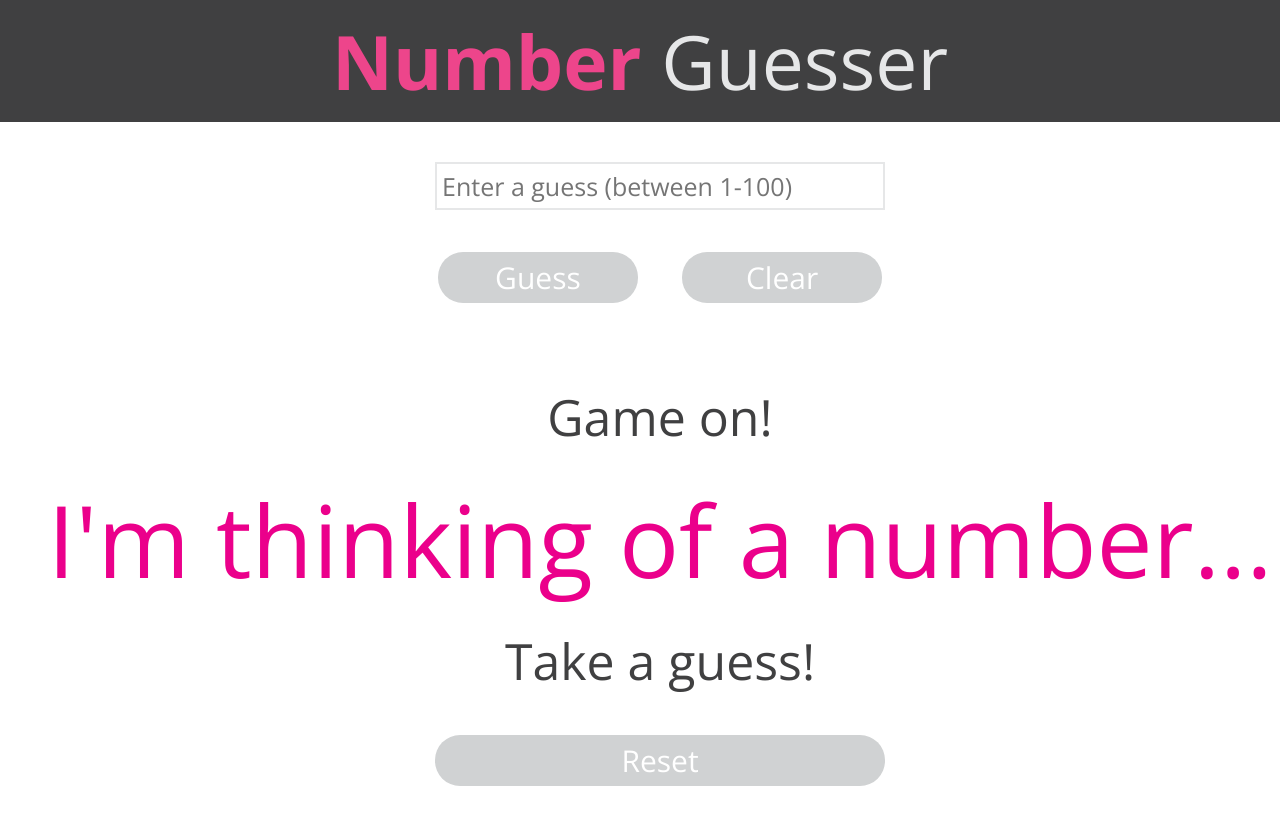
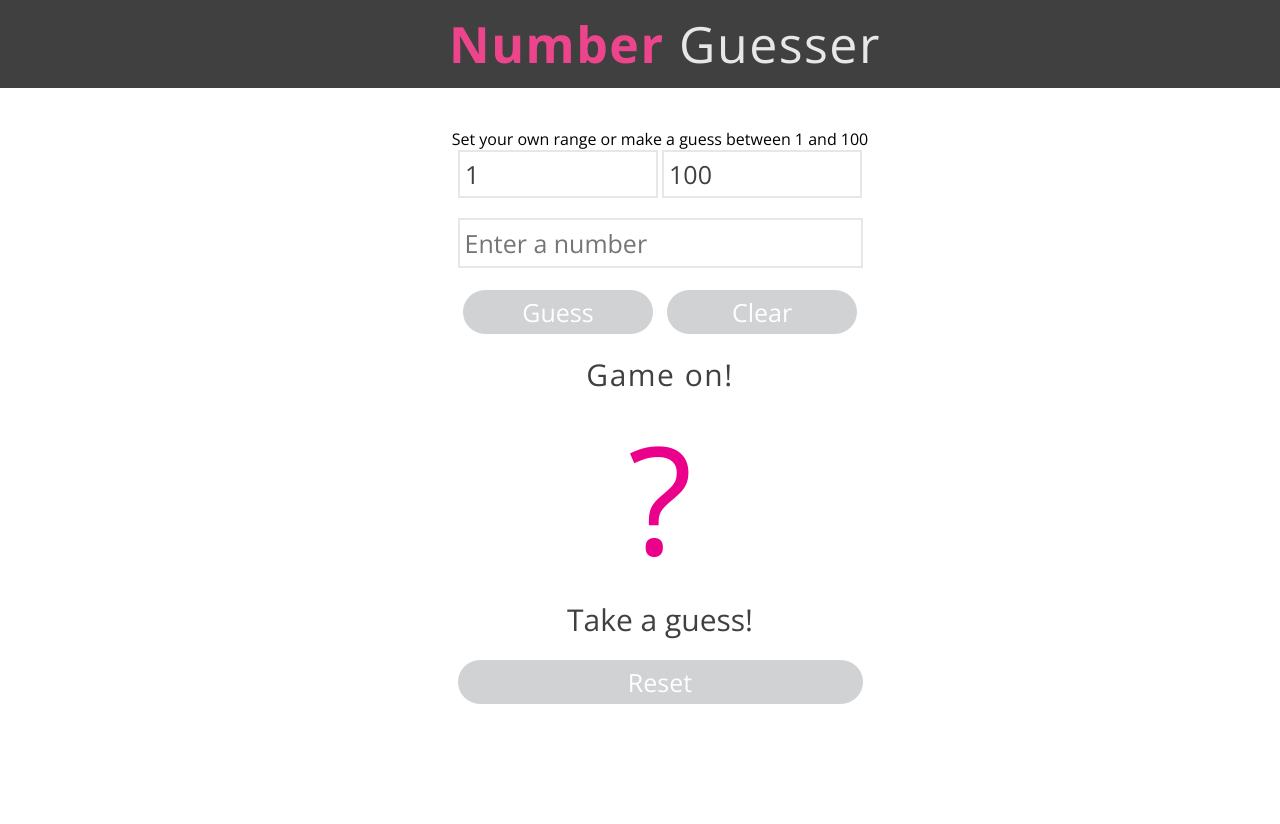
Before and after one commit to francylang/Number-Guesser, a plain HTML site: page index.html in a window 1280 px wide. Shown: the top 824 px of the page. After the commit the page ends 800 px from the top, so only its background shows below. Drawn offline with nearby package versions, Linux system fonts and the light colour scheme.

Commit message:
refactor

```diff
--- a/index.html
+++ b/index.html
@@ -4,8 +4,6 @@
   <head>
     <link rel="stylesheet" type="text/css" href="style.css">
     <link href="https://fonts.googleapis.com/css?family=Open+Sans:300,700" rel="stylesheet">
-
-
     <title>Number Guesser</title>
   </head>
 
@@ -15,19 +13,24 @@
     </header>
 
   <!-- user input and buttons -->
-    <section>
-      <input type="number" placeholder="Enter a guess (between 1-100)" id="guess-input" />
+    <section class="main">
+      <p class="intro">Set your own range or make a guess between 1 and 100</p>
+      <div class="setNumRange">
+        <input class="input-field" id="user-min"type="number" value="1" placeholder="min" />
+        <input class="input-field" id="user-max" type ="number" value="100" placeholder="max" />
+        <input class="input-field" id="user-input" type="number" name="player input" autocomplete="off" placeholder="Enter a number" min="1" max="100">
+      </div>
       <div>
         <br />
-        <input type="submit" value="Guess" class="button" id="guess-button" disabled />
-        <input type="submit" value="Clear" class="button" id="clear-button" disabled />
+        <input class="button" id="guess-button" type="submit" value="Guess" disabled />
+        <input class="button" id="clear-button" type="submit" value="Clear"  disabled />
     </div>
   </section>
 
   <!-- Feedback and reset -->
-    <section>
+    <section class="feedback">
       <h2 id="your-last-guess">Game on!</h2>
-        <p id="last-number">I'm thinking of a number...</p>
+        <p id="last-number">?</p>
         <p id="feedback">Take a guess!</p>
         <input type="submit" value="Reset" class="button" id="reset-button" disabled />
     </section>
--- a/scripts.js
+++ b/scripts.js
@@ -1,61 +1,77 @@
+// INPUT VARIABLES
+var guessInput = document.getElementById('user-input');
 
-// input variables
-var guessInput = document.getElementById('guess-input');
-
-// button variables
+// BUTTON VARIABLES
 var guessButton = document.getElementById('guess-button');
 var clearButton = document.getElementById('clear-button');
 var resetButton = document.getElementById('reset-button');
 
-// variables
-var numLow = 1;
-var numHigh = 100;
+// VARIABLES
+var randomNumber;
+var userMin = document.getElementById('user-min');
+var userMax = document.getElementById('user-max');
 var lastNumber = document.getElementById('last-number');
 var lastGuess = document.getElementById('your-last-guess');
-var randomNumber = null;
 var feedback = document.getElementById('feedback');
 
-// var randomNumber = parseInt(nextNum());
+// EVENT LISTENERS
+guessButton.addEventListener('click', makeGuess);
+guessButton.addEventListener('click', generateRandomNumber);
+guessButton.addEventListener('click', resetButtonOn);
+guessButton.addEventListener('click', guessFeedback);
+guessButton.addEventListener('click', evaluateUserInput);
+clearButton.addEventListener('click', clear);
+guessInput.addEventListener('keyup', buttonOn);
+resetButton.addEventListener('click', restart);
+// userMin.addEventListener('keyup', enableUserRange)
+
+
 function nextNum() {
-  return Math.floor(Math.random() * ((100 - 1) + 1));
+  var min = parseInt(userMin.value);
+  var max = parseInt(userMax.value);
+  return Math.floor(Math.random() * (max - min + 1) + min);
+  console.log(randomNumber);
 }
-// generate randomNumber
-window.onload = function() {
+
+window.onload = function(e) {
+  e.preventDefault();
+}
+
+// GENERATE RANDOM NUMBER
+function generateRandomNumber() {
+  var min = parseInt(userMin.value);
+  var max = parseInt(userMax.value);
+  if (!randomNumber) {
     randomNumber = nextNum();
+    console.log(randomNumber)
+  }
 }
-// guess button
-guessButton.addEventListener('click', makeGuess);
+
+// GUESS BUTTON
 function makeGuess() {
   var guess = parseInt(guessInput.value);
-  // do I want this to be a local or global variable?
   lastNumber.innerText = guess;
 }
-// reset button
-resetButton.addEventListener('click', restart);
+// RESET BUTTON
 function restart() {
 window.location.reload();
 }
-// clearButton
-clearButton.addEventListener('click', clear);
- function clear() {
-   guessInput.value = null;
+// CLEAR BUTTON
+function clear() {
+  guessInput.value = null;
 }
-// enable buttons
-guessInput.addEventListener('keyup', buttonOn);
+// ENABLE BUTTONS
 function buttonOn() {
-  document.getElementById('guess-button').removeAttribute('disabled');
-  document.getElementById('clear-button').removeAttribute('disabled');
+  guessButton.removeAttribute('disabled');
+  clearButton.removeAttribute('disabled');
 }
-guessButton.addEventListener('click', resetButtonOn);
 function resetButtonOn() {
-  document.getElementById('reset-button').removeAttribute('disabled');
+  resetButton.removeAttribute('disabled');
 }
 
-
-guessButton.addEventListener('click', guessFeedback);
+// EVALUATE GUESS
 function guessFeedback() {
   var guess = parseInt(guessInput.value);
-// do I want this to be a local or global variable (doesn't work when it's global)?
   lastGuess.innerText = "Your last guess was";
   if (guess > randomNumber) {
       feedback.innerText = 'That is too high';
@@ -63,57 +79,18 @@ function guessFeedback() {
       feedback.innerText = 'That is too low';
   } else if (guess === randomNumber) {
       feedback.innerText = 'BOOM!';
-  // } else
-  //   lastGuess.innerText = '';
-  //   feedback.innerText = '...please enter a number';
+  } else {
+    lastGuess.innerText = '';
+    feedback.innerText = '...please enter a number';
   }
 }
-// user submits inappropriate value
-guessButton.addEventListener('click', evaluateUserInput);
+// EVALUATE INITIAL INPUT
 function evaluateUserInput() {
+  var min = parseInt(userMin.value);
+  var max = parseInt(userMax.value);
   var guess = parseInt(guessInput.value);
-  if (guess < numLow || guess > numHigh) {
+  if (guess < min || guess > max) {
     lastGuess.innerText = 'whoops...';
-    feedback.innerText = 'Choose a number between ' + numLow + ' and ' + numHigh + ' .';
-    console.log('hello');
+    feedback.innerText = 'Choose a number between ' + min + ' and ' + max + ' .';
  }
 }
-
-
-
-
-// go back and look at input and changing to buttons
-
-// or
-// var randomNumber = parseInt(nextNum());
-// function nextNum() {
-//   return Math.floor(Math.random() * ((numHigh - numLow) + numLow));
-// }
-
-// user submits a guess and gets feedback
-
-
-
-
-
-
-
-// user makes guess in proper range of numbers
-// user given feedback ("That is too high")
-// user guesses again
-// user given feedback ("That is too low")
-// user guesses again
-// user given feedback ("BOOM!")
-    // guessButton should be disabled when guessInput is empty
-    // clearButton should be disabled when guessInput is empty
-    // resetButton should be diabled until after guessButton is clicked
-// (e.g. parseInt() returns NaN)????
-
-// ADD TO NOTES
-    // event.preventDefault()
-    // input = value
-    // innertext = regular tags (not form elements)
-    // what is querySelector?
-    // sign-up for pairing sessions
-    // if console.log prints--something is wrong with the actual function
-    // if console.log doesn't print--something is wrong with the code block
--- a/style.css
+++ b/style.css
@@ -14,12 +14,13 @@ body {
 header {
   background-color: #404041;
   text-align: center;
-  padding: 10px 0px 10px 0px;
+  padding: 10px 0px 10px 50px;
+  margin-bottom: 20px;
 }
 
 h1 {
-  font-size: 75px;
-  text-align: center;
+  font-size: 50px;
+  letter-spacing: 1.5px;
 }
 
 #number {
@@ -32,7 +33,8 @@ h1 {
   font-weight: 300;
 }
 
-section {
+.main,
+.feedback {
   margin: 40px;
   display: inline-block;
   width: 100%;
@@ -40,8 +42,19 @@ section {
   margin: 20px;
 }
 
-#guess-input {
-  width: 450px;
+.setNumRange {
+  width: 50%;
+  align-items: center;
+  display: inline-block;
+}
+
+
+
+.input-field,
+.user-input,
+.button {
+  width: 200px;
+  display: inline-block;
   color: #404041;
   border: 2px solid #E6E7E8;
   font-size: 25px;
@@ -50,22 +63,39 @@ section {
   padding: 5px;
 }
 
+.input-field:focus {
+  outline-color: #ed458b;
+  outline-style: auto;
+}
+
+#user-input {
+  width: 405px;
+  height: 50px;
+}
+
+#user-min,
+#user-max {
+  margin-top: 0;
+}
+
 .button {
   color: #FFFFFF;
   background-color: #929497;
   border-radius: 25px;
   text-align: center;
-  display: inline-block;
-  font-size: 30px;
-  width: 200px;
-  padding: 5px 0px 5px 0px;
-  margin: 20px;
   text-decoration: none;
   border: none;
+  margin-top: 0;
+  width: 190px
 }
 
+#guess-button {
+  margin-right: 5px;
+}
 
-/*does each button need to have it's own id?*/
+#clear-button {
+  margin-left: 5px;
+}
 
 .button:disabled {
   background-color: #D0D2D3;
@@ -75,27 +105,35 @@ section {
   background-color: #EB008B;
 }
 
+.feedback {
+  margin-top: 0;
+}
+
 h2 {
   color: #404041;
   font-weight: 300;
   margin: 20px;
-  font-size: 50px;
+  margin-top: 0;
+  margin-bottom: 0;
+  font-size: 30px;
+  letter-spacing: 1.5px;
 }
 
 #reset-button {
-  width: 450px;
+  width: 405px;
 }
 
 #last-number {
   color: #EB008B;
-  font-size: 100px;
+  font-size: 150px;
 }
 
 #feedback {
   color: #404041;
   font-weight: 300;
   margin: 20px;
-  font-size: 50px;
+  margin-top: 0;
+  font-size: 30px;
 }
 
 #instruction-paragraph {
```
